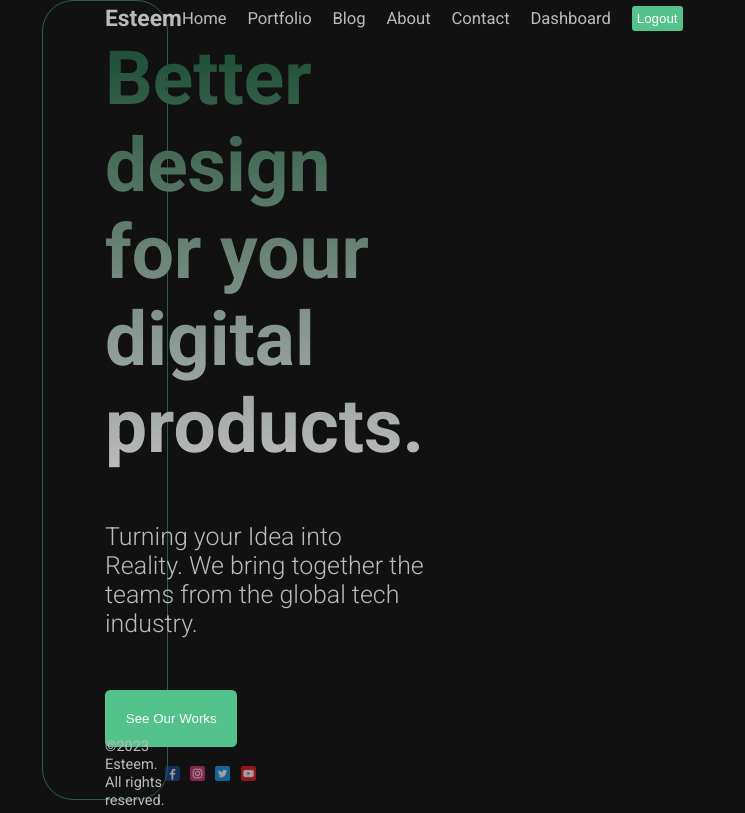
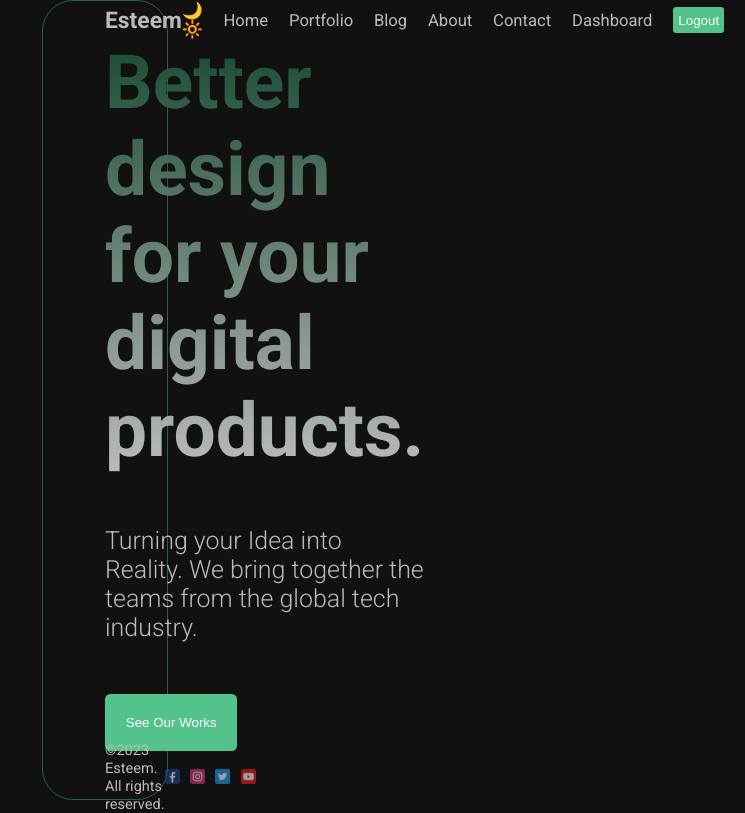
Before and after one commit to esteemayo/next_13, a Next.js app: page / in a window 1280 px wide. Shown: the whole page, without its empty margins (535-1280 px from the left). Built offline with nearby package versions, Linux system fonts and the light colour scheme.

Commit message:
fix: add DarkModeToggle component

```diff
--- a/src/components/navbar/Navbar.jsx
+++ b/src/components/navbar/Navbar.jsx
@@ -9,6 +9,7 @@ const Navbar = () => {
     <nav className={styles.container}>
       <Link href='/' passHref className={styles.logo}>Esteem</Link>
       <div className={styles.links}>
+        <DarkModeToggle />
         {links.map((link) => {
           const { id, url, title } = link;
           return (
```
